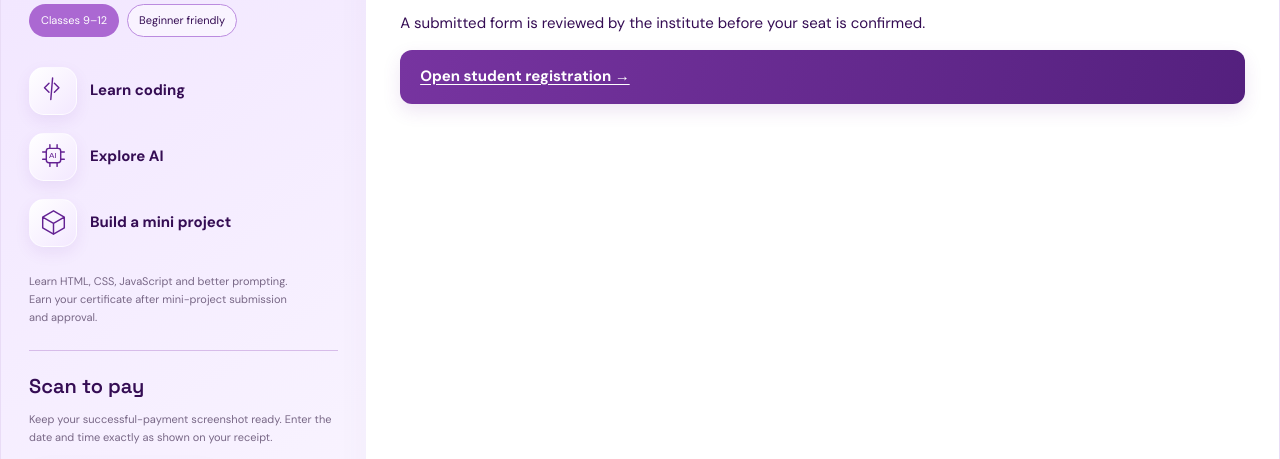
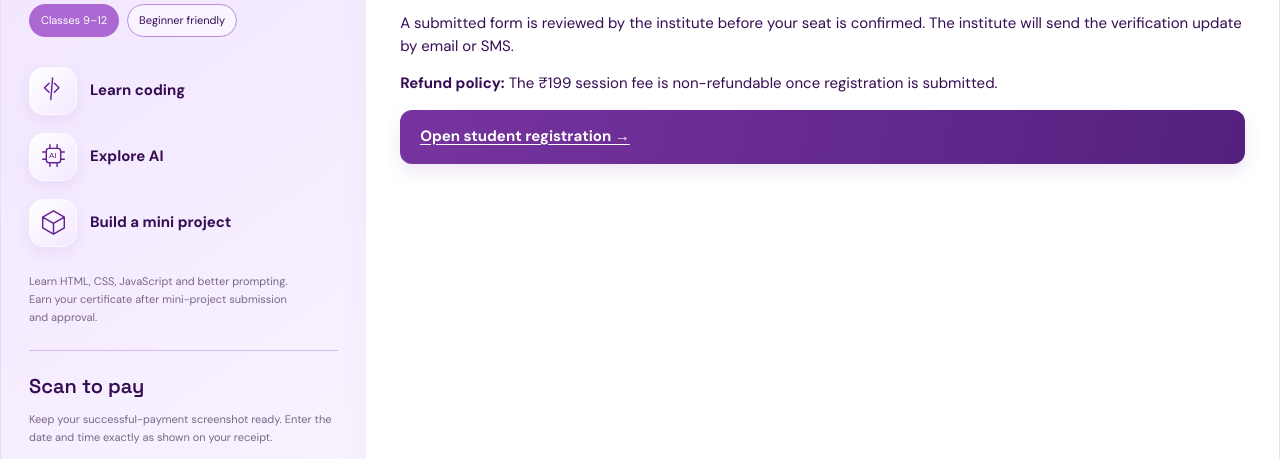
Before and after one commit to satitech-admin/maa-sati-school-registration, a plain HTML site: page form.html in a window 1280 px wide. Shown: the part 335-794 px from the top of the page. Drawn offline with Linux system fonts and the light colour scheme.

Commit message:
Publish the session refund and verification policy

```diff
--- a/form.html
+++ b/form.html
@@ -52,5 +52,5 @@ input::placeholder{color:#94859e;font-size:12px}input:focus,select:focus{border-
 <div class="benefits"><div class="benefit"><span class="icon" aria-hidden="true"><svg viewBox="0 0 28 30"><path d="m9 7-5 5 5 5m6-10 5 5-5 5m-2-16-2 24"/></svg></span><strong>Learn coding</strong></div><div class="benefit"><span class="icon" aria-hidden="true"><svg viewBox="0 0 28 30"><rect x="6" y="6" width="16" height="16" rx="3"/><path d="M10 2v4m8-4v4m-8 16v4m8-4v4M2 10h4m-4 8h4m16-8h4m-4 8h4"/><text x="9" y="17" stroke="none" fill="currentColor" font-size="9" font-family="sans-serif">AI</text></svg></span><strong>Explore AI</strong></div><div class="benefit"><span class="icon" aria-hidden="true"><svg viewBox="0 0 28 30"><path d="m14 2 12 7-12 7L2 9l12-7Zm0 14v12M2 9v12l12 7 12-7V9"/></svg></span><strong>Build a mini project</strong></div></div>
 <p class="certificate">Learn HTML, CSS, JavaScript and better prompting. Earn your certificate after mini-project submission and approval.</p>
 <section class="payment-box" data-registration-payment aria-labelledby="paymentTitle"><h2 id="paymentTitle">Scan to pay</h2><p>Keep your successful-payment screenshot ready. Enter the date and time exactly as shown on your receipt.</p><a class="qr-wrap" href="assets/payment-qr-only.png" target="_blank" rel="noopener" aria-label="Open original payment QR in full size"><img src="assets/payment-qr-only.png" alt="Maa Sati Technologies payment QR" width="328" height="328"></a><div class="payment-links"><a href="assets/payment-qr-only.png" target="_blank" rel="noopener">Open full-size QR ↗</a><a href="assets/payment-qr-only.png" download="Maa-Sati-Payment-QR.png">Download QR ↓</a></div><p>Payment and seat confirmation follow team verification.</p></section><p class="help"><a href="mailto:www.satitechinfo@gmail.com">Need help? Contact the session team ↗</a></p></aside>
-<section class="card" aria-labelledby="formTitle"><div class="card-head"><h2 id="formTitle">Student registration</h2></div><p class="sub">One-week AI and coding session for Classes 9–12.</p><div data-registration-panel><p>Enter your details, confirm guardian permission and upload your payment proof in the official Google Form. Google sign-in is required.</p><p>Student and guardian details and payment proof are collected in the form for session registration, payment review and session-related contact. Please share only the requested information.</p><p>A submitted form is reviewed by the institute before your seat is confirmed.</p><a class="registration-cta" href="https://docs.google.com/forms/d/e/1FAIpQLSeSf74z6sRA5GCNtO-6asZafJ6UGExi-uwbC0MPRt6gYCqKsQ/viewform" referrerpolicy="no-referrer">Open student registration →</a></div><p data-registration-closed hidden>Student registration for this session has closed. Please contact the session team for help.</p></section></main>
+<section class="card" aria-labelledby="formTitle"><div class="card-head"><h2 id="formTitle">Student registration</h2></div><p class="sub">One-week AI and coding session for Classes 9–12.</p><div data-registration-panel><p>Enter your details, confirm guardian permission and upload your payment proof in the official Google Form. Google sign-in is required.</p><p>Student and guardian details and payment proof are collected in the form for session registration, payment review and session-related contact. Please share only the requested information.</p><p>A submitted form is reviewed by the institute before your seat is confirmed. The institute will send the verification update by email or SMS.</p><p><strong>Refund policy:</strong> The ₹199 session fee is non-refundable once registration is submitted.</p><a class="registration-cta" href="https://docs.google.com/forms/d/e/1FAIpQLSeSf74z6sRA5GCNtO-6asZafJ6UGExi-uwbC0MPRt6gYCqKsQ/viewform" referrerpolicy="no-referrer">Open student registration →</a></div><p data-registration-closed hidden>Student registration for this session has closed. Please contact the session team for help.</p></section></main>
 <footer class="footer"><span>© Maa Sati Technologies · Build. Learn. Grow.</span><a href="mailto:www.satitechinfo@gmail.com">www.satitechinfo@gmail.com</a></footer><script src="registration-window.js" defer></script></body></html>
```
Also changed, not shown: index.html (+1 -1 lines), student-form-preview.html (+1 -1 lines), themes.html (+1 -1 lines).
